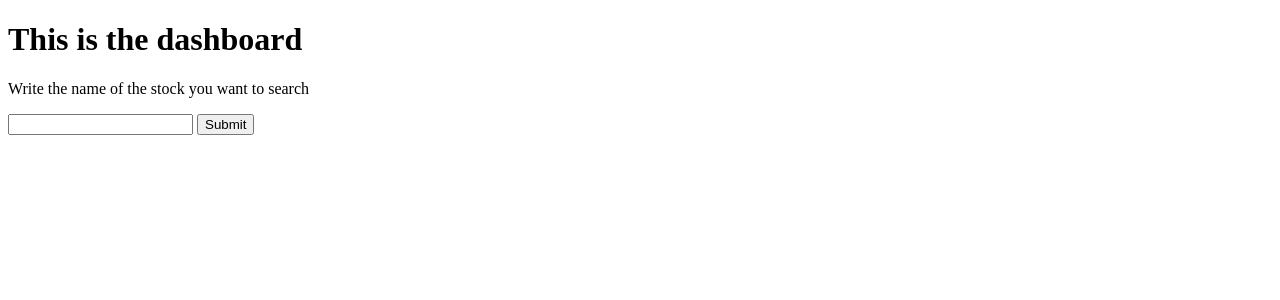
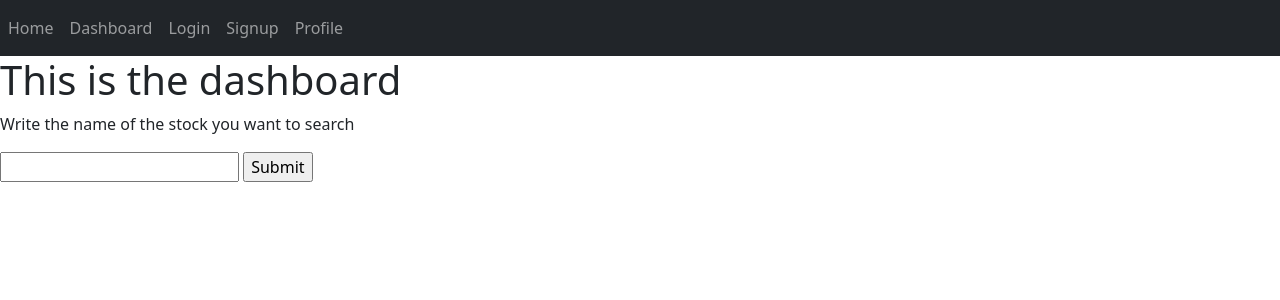
Before and after one commit to Juanllamazares/TFG, a Django app: page /dashboard/ in a window 1280 px wide. Shown: the top 300 px of the page. Run offline with Django 4.2, Linux system fonts and the light colour scheme; some libraries are stand-ins or nearby versions.

Commit message:
Avances frontend

```diff
--- a/backend/app/views.py
+++ b/backend/app/views.py
@@ -2,11 +2,10 @@ from django.shortcuts import render
 from django.views.decorators.csrf import csrf_exempt
 
 
-
 # Create your views here.
-def index(request):
+def home(request):
     context_dict = {}
-    return render(request, 'pages/index.html', context=context_dict)
+    return render(request, 'home.html', context=context_dict)
 
 
 @csrf_exempt
@@ -17,6 +16,21 @@ def dashboard(request):
         context_dict["show_mape_calculation"] = True
         context_dict["rmse_value"] = 10.2
         context_dict["mape_value"] = 3
+    else:
+        context_dict["test"] = 0
+    return render(request, 'dashboard.html', context=context_dict)
 
-        print("example")
-    return render(request, 'pages/dashboard.html', context=context_dict)
+
+def login(request):
+    context_dict = {}
+    return render(request, 'login.html', context=context_dict)
+
+
+def sign_up(request):
+    context_dict = {}
+    return render(request, 'signup.html', context=context_dict)
+
+
+def profile(request):
+    context_dict = {}
+    return render(request, 'profile.html', context=context_dict)
--- a/backend/backend/settings.py
+++ b/backend/backend/settings.py
@@ -38,7 +38,8 @@ INSTALLED_APPS = [
     'django.contrib.sessions',
     'django.contrib.messages',
     'django.contrib.staticfiles',
-    'app'
+    'app',
+    'bootstrap5'
 ]
 
 MIDDLEWARE = [
--- a/backend/backend/urls.py
+++ b/backend/backend/urls.py
@@ -18,8 +18,11 @@ from django.contrib import admin
 from django.urls import path
 
 urlpatterns = [
-    path('index/', views.index, name='index'),
-    path('', views.index, name='index'),
+    path('home/', views.home, name='home'),
+    path('', views.home, name='home'),
     path('dashboard/', views.dashboard, name='dashboard'),
+    path('profile/', views.profile, name='profile'),
+    path('login/', views.login, name='login'),
+    path('signup/', views.sign_up, name='signup'),
     path('admin/', admin.site.urls),
 ]
--- /dev/null
+++ b/backend/templates/base.html
@@ -0,0 +1,22 @@
+<!DOCTYPE html>
+<html lang="en">
+<head>
+    <meta charset="UTF-8">
+    <title></title>
+
+    {% block scripts %}
+        <script src="https://ajax.googleapis.com/ajax/libs/jquery/3.3.1/jquery.min.js"></script>
+    {% endblock %}
+
+    {# Cargamos la librería #}
+    {% load bootstrap5 %}
+
+    {# CSS Bootstrap #}
+    {% bootstrap_css %}
+</head>
+<body>
+    {% include "navbar.html" %}
+    {% block body %}
+    {% endblock %}
+</body>
+</html>
--- a/backend/templates/pages/dashboard.html
+++ b/backend/templates/dashboard.html
@@ -1,14 +1,9 @@
-<!DOCTYPE html>
-<html lang="en">
-<head>
-    <meta charset="UTF-8">
-    <title>Title</title>
-</head>
-<body>
+{% extends "base.html" %}
+{% block body %}
     <h1>This is the dashboard</h1>
     <p>Write the name of the stock you want to search</p>
     <form action="" method="post">
-        <input/>
+        <input type="text" id="symbol" name="symbol" required>
         <input type="submit"/>
     </form>
 
@@ -20,5 +15,4 @@
         <p>MAPE: {{ mape_value }}%</p>
     {% endif %}
 
-</body>
-</html>
+{% endblock %}
--- /dev/null
+++ b/backend/templates/home.html
@@ -0,0 +1,5 @@
+{% extends "base.html" %}
+
+{% block body %}
+    <h1>App to predict stock performance using machine learning algorithms</h1>
+{% endblock %}
--- /dev/null
+++ b/backend/templates/login.html
@@ -0,0 +1,5 @@
+{% extends "base.html" %}
+
+{% block body %}
+<h1>Login</h1>
+{% endblock %}
--- /dev/null
+++ b/backend/templates/navbar.html
@@ -0,0 +1,23 @@
+<nav class="navbar navbar-expand-sm navbar-dark bg-dark">
+  <div class="collapse navbar-collapse">
+    <ul class="navbar-nav mr-auto">
+      <li class="nav-item active">
+        <a class="nav-link" href="/home">Home</a>
+      </li>
+      <li class="nav-item">
+        <a class="nav-link" href="/dashboard">Dashboard</a>
+      </li>
+    </ul>
+    <ul class="navbar-nav ml-auto">
+      <li class="nav-item">
+        <a class="nav-link" href="/login">Login</a>
+      </li>
+      <li class="nav-item">
+        <a class="nav-link" href="/signup">Signup</a>
+      </li>
+        <li class="nav-item">
+            <a class="nav-link" href="/profile">Profile</a>
+        </li>
+    </ul>
+  </div>
+</nav>
--- /dev/null
+++ b/backend/templates/profile.html
@@ -0,0 +1,5 @@
+{% extends "base.html" %}
+
+{% block body %}
+<h1>Profile</h1>
+{% endblock %}
--- /dev/null
+++ b/backend/templates/signup.html
@@ -0,0 +1,5 @@
+{% extends "base.html" %}
+
+{% block body %}
+<h1>Sign up page</h1>
+{% endblock %}
```
Also changed, not shown: backend/templates/components/chart.html (added, +10 -0 lines), backend/templates/pages/index.html (deleted, +0 -12 lines), requirements.txt (+63 -4 lines), backend/app/migrations/0001_initial.py (added), 1 other file.
